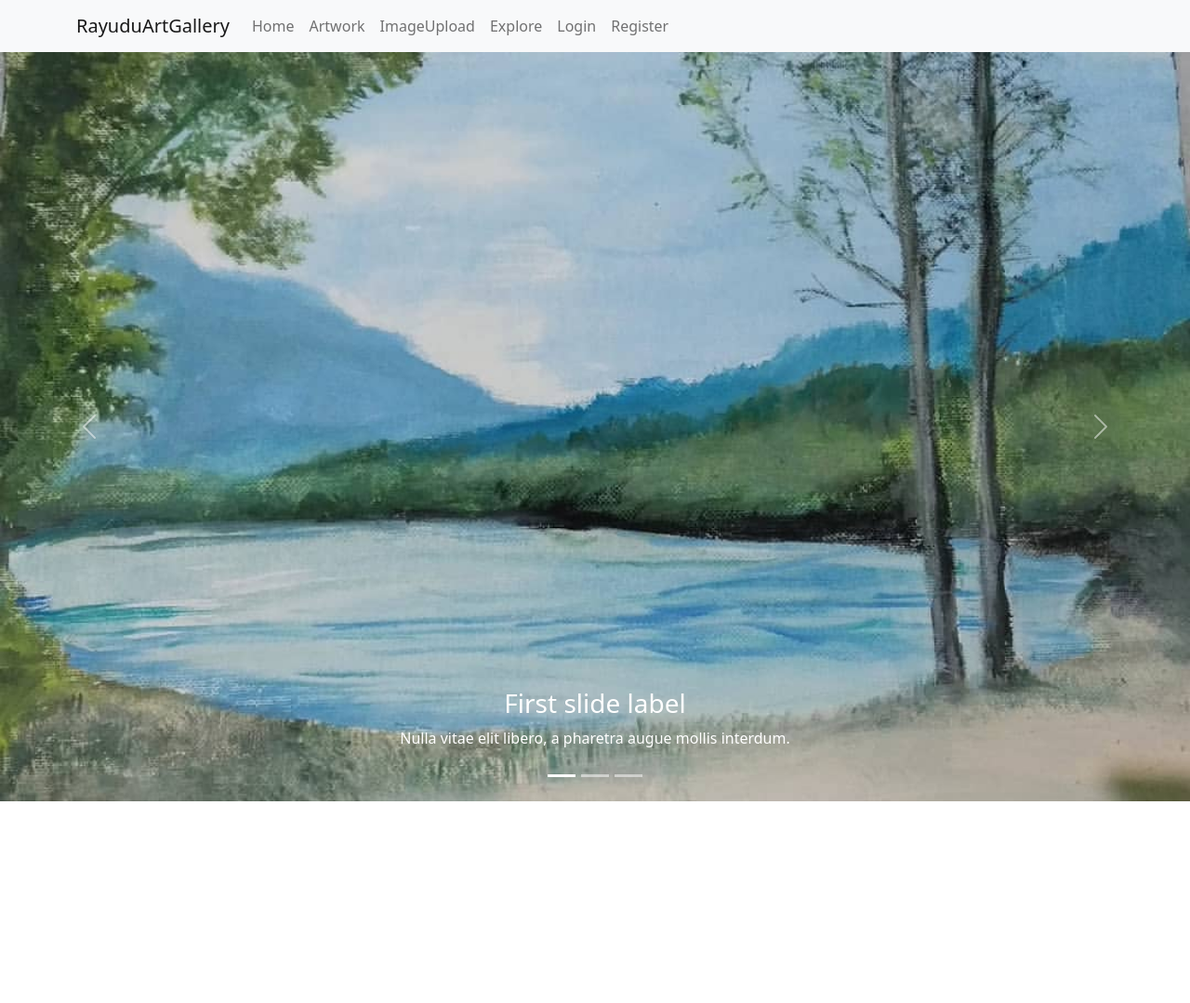
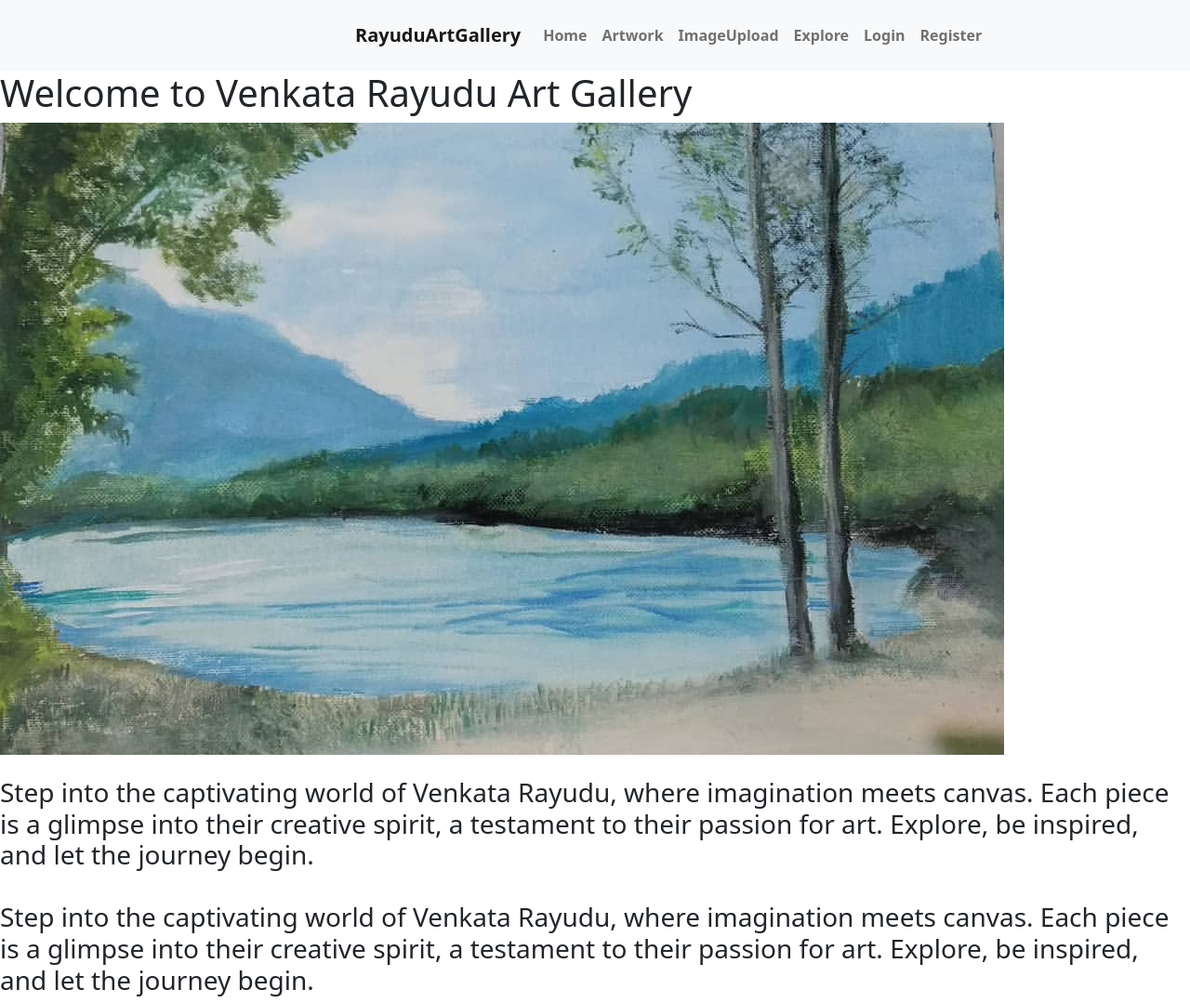
Before and after one commit to TTVenkataRayudu/RayuduArt, a React (Create React App) app: page / in a window 1280 px wide. Shown: the whole page at 93% size. Before the commit the page ends 862 px from the top, so only its background shows below. Built offline with nearby package versions, Linux system fonts and the light colour scheme; the HTML template or start-up script is replaced by a standard one.

Commit message:
Home Page CHanges

```diff
--- a/package.json
+++ b/package.json
@@ -4,6 +4,7 @@
   "private": true,
   "dependencies": {
     "@azure/storage-blob": "^12.14.0",
+    "@reduxjs/toolkit": "^1.9.5",
     "@testing-library/jest-dom": "^5.16.5",
     "@testing-library/react": "^13.4.0",
     "@testing-library/user-event": "^13.5.0",
@@ -21,9 +22,12 @@
     "react-bootstrap": "^2.7.2",
     "react-dom": "^18.2.0",
     "react-grid-gallery": "^1.0.0",
+    "react-redux": "^8.1.2",
     "react-router": "^6.10.0",
     "react-router-dom": "^6.16.0",
     "react-scripts": "5.0.1",
+    "redux": "^4.2.1",
+    "sass": "^1.68.0",
     "styled-components": "^5.3.9",
     "typescript": "^4.9.4",
     "web-vitals": "^2.1.4"
--- a/src/App.css
+++ b/src/App.css
@@ -13,12 +13,12 @@
   }
 }
 
-.nav-container {
+/*.nav-container {
     color:black;
     display: flex;
     justify-content: flex-end;
 }
-
+*/
 
 .App-header {
     background-color: #282c34;
@@ -29,7 +29,6 @@
     justify-content: center;
     font-size: calc(10px + 2vmin);
     color: white;
-
 }
 
 .App-link {
--- /dev/null
+++ b/src/Components/HomePage.scss
@@ -0,0 +1,47 @@
+/* YourComponent.scss */
+
+.home {
+    background-color: beige;
+
+}
+.heading{
+    padding-top:25px;
+    text-align:center;
+
+}
+.split-screen {
+    display: flex;
+    height: 100vh; /* Make the split-screen occupy the full viewport height */
+}
+
+.left-side {
+    flex: 1;
+    display: flex;
+    padding: 40px;
+ /*   background-color: white;*/
+    padding-bottom: 380px;
+}
+
+img {
+    max-width: 100%;
+    max-height: 100%;
+    object-fit: contain;
+}
+
+.right-side {
+    flex: 1;
+    display: flex;
+    flex-direction: column;
+    align-items: center;
+    justify-content: center;
+    color: #373737;
+    padding:20px; /* Add padding for better spacing */
+    font-family:'Microsoft Sans Serif';
+    padding-right:50px;
+    padding-bottom:450px;
+
+}
+
+p {
+    font-family: Arial, sans-serif; /* Apply a nice font to the text */
+}
--- a/src/Components/HomePage.tsx
+++ b/src/Components/HomePage.tsx
@@ -1,37 +1,39 @@
-import Carousel from 'react-bootstrap/Carousel';
 import Homepage from '../images/Homepage.jpg';
 
 export const HomePage = () => {
-    const carouselItems = [
-        {
-            imageSrc: Homepage,
-            caption: 'First slide label',
-            description: 'Nulla vitae elit libero, a pharetra augue mollis interdum.',
-        },
-        {
-            imageSrc: Homepage,
-            caption: 'Second slide label',
-            description: 'Lorem ipsum dolor sit amet, consectetur adipiscing elit.',
-        },
-        {
-            imageSrc: Homepage,
-            caption: 'Third slide label',
-            description: 'Praesent commodo cursus magna, vel scelerisque nisl consectetur.',
-        },
-    ];
 
-    return (
-        <Carousel>
-            {carouselItems.map((item, index) => (
-                <Carousel.Item key={index} interval={1000}>
-                    <img className="d-block w-100 homepage" src={item.imageSrc} alt={`Slide ${index + 1}`} />
 
-                    <Carousel.Caption>
-                        <h3>{item.caption}</h3>
-                        <p>{item.description}</p>
-                    </Carousel.Caption>
-                </Carousel.Item>
-            ))}
-        </Carousel>
+
+
+    return    (    <>
+            <div className="home">
+                <div className="heading">
+                    <h1>Welcome to Venkata Rayudu Art Gallery</h1>
+                </div>
+                <div className="split-screen">
+                    <div className="left-side">
+                        <img src={Homepage} alt="" />
+                    </div>
+                    <div className="right-side">
+                        <br></br>
+                        <h3>
+                            Step into the captivating world of Venkata Rayudu, where imagination
+                            meets canvas. Each piece is a glimpse into their creative spirit, a
+                            testament to their passion for art. Explore, be inspired, and let the
+                            journey begin.
+                            <br />
+                            <br />
+                            Step into the captivating world of Venkata Rayudu, where imagination
+                            meets canvas. Each piece is a glimpse into their creative spirit, a
+                            testament to their passion for art. Explore, be inspired, and let the
+                            journey begin.
+                        </h3>
+                    </div>
+                </div>
+
+
+            </div>
+        </>
+
     );
 };
--- /dev/null
+++ b/src/Components/NavSection.scss
@@ -0,0 +1,9 @@
+/* NavSection.css */
+.nav-container {
+    display: flex;
+    justify-content: center;
+    align-items: center;
+    font-weight: bold;
+    padding :10px;
+    padding-left:300px;
+}
--- a/src/Components/NavSection.tsx
+++ b/src/Components/NavSection.tsx
@@ -1,9 +1,10 @@
 import { Nav, Navbar, NavDropdown } from 'react-bootstrap';
 import Container from 'react-bootstrap/Container';
-import 'bootstrap/dist/css/bootstrap.min.css';
+/*import 'bootstrap/dist/css/bootstrap.min.css';*/
 import { Link, useNavigate } from 'react-router-dom';
 import { RoutePaths } from '../App';
 import '../../src/App.css';
+import './NavSection.scss';
 export const NavSection = () => {
     let navigate = useNavigate();
     const navigateToHome = () => {
@@ -32,23 +33,26 @@ export const NavSection = () => {
         <Navbar bg="light" expand="lg" >
 
             <Container>
-                <Navbar.Brand onClick={navigateToHome}>RayuduArtGallery</Navbar.Brand>
-                <Navbar.Toggle aria-controls="basic-navbar-nav" />
-                <Navbar.Collapse id="basic-navbar-nav">
-                    <div className="nav-container">
+                {/*<Navbar.Brand onClick={navigateToHome}>RayuduArtGallery</Navbar.Brand>*/}
+                {/*<Navbar.Toggle aria-controls="basic-navbar-nav" />*/}
+                {/*<Navbar.Collapse id="basic-navbar-nav">*/}
+                <div className="nav-container">
+                    <Navbar.Brand onClick={navigateToHome}>RayuduArtGallery</Navbar.Brand>
+                    <Navbar.Toggle aria-controls="basic-navbar-nav" />
+                    <Navbar.Collapse id="basic-navbar-nav">
                         <Nav>
                             <Nav.Link onClick={navigateToHome}>Home</Nav.Link>
                             <Nav.Link onClick={navigateToSketches}>Artwork</Nav.Link>
                             <Nav.Link onClick={navigateToImageUpload}> ImageUpload</Nav.Link>
-
                             <Nav.Link onClick={navigateToExplore}> Explore</Nav.Link>
                             <Nav.Link onClick={navigateToLogin}>Login</Nav.Link>
                             <Nav.Link onClick={navigateToRegister}>Register</Nav.Link>
                         </Nav>
+                    </Navbar.Collapse>
                     </div>
 
 
-                </Navbar.Collapse>
+               {/* </Navbar.Collapse>*/}
             </Container>
         </Navbar>
   );
```
Lines whose indentation alone changed are shown as unchanged.
